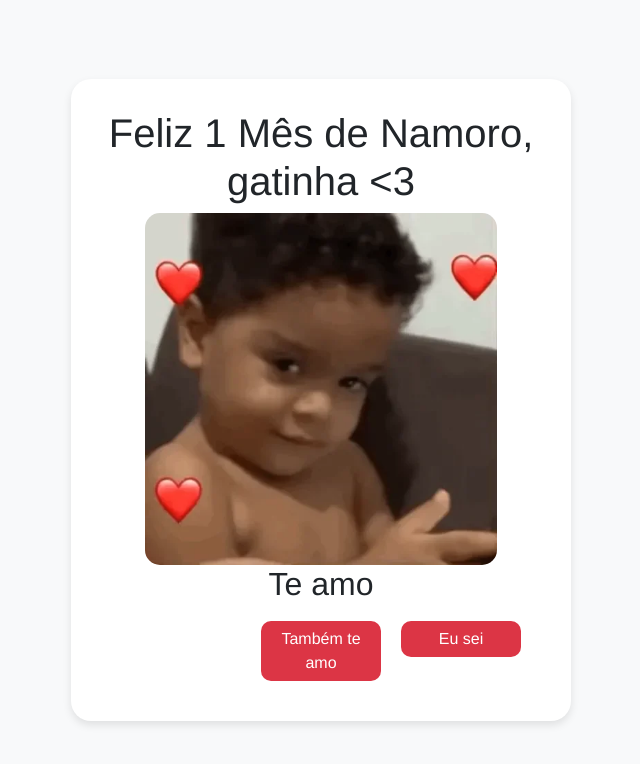
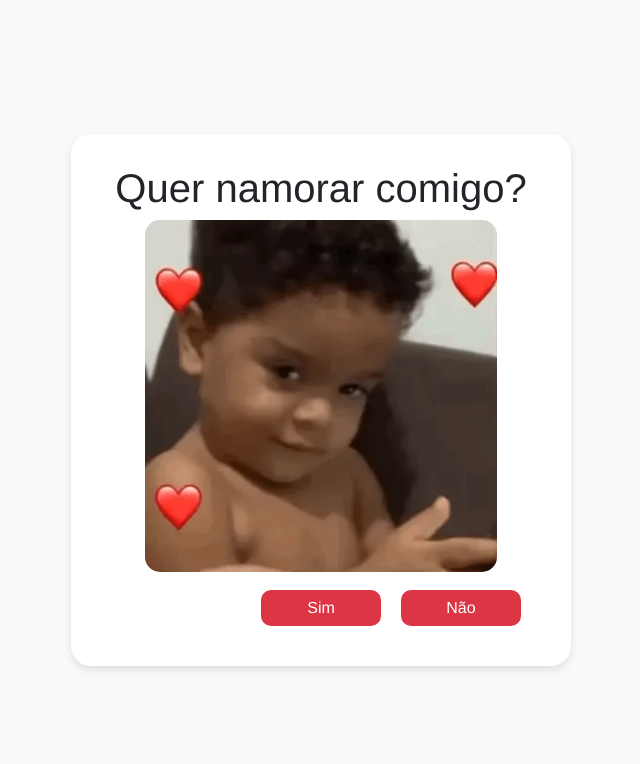
Before and after one commit to devvluca/J, a plain HTML site: page index.html in a window 1280 px wide. Shown: the whole page, without its empty margins (319-959 px from the left). Drawn offline with nearby package versions, Linux system fonts and the light colour scheme.

Commit message:
Update index.html

```diff
--- a/index.html
+++ b/index.html
@@ -51,11 +51,11 @@
 <body>
 
     <div class="panel">
-        <h1>Feliz 1 Mês de Namoro, gatinha <3</h1>
+        <h1>Quer namorar comigo?</h1>
         <img src="images/coração.webp" alt="Gif fofo de coração">
-        <h2>Te amo</h2>
-        <a href="images/uhul.webp" class="btn btn-custom">Também te amo</a>
-        <button id="no-button" class="btn btn-custom" onmouseover="fuja()">Eu sei</button>
+        <h2></h2>
+        <a href="images/uhul.webp" class="btn btn-custom">Sim</a>
+        <button id="no-button" class="btn btn-custom" onmouseover="fuja()">Não</button>
     </div>
 
     <!-- Bootstrap JS and dependencies -->
```
